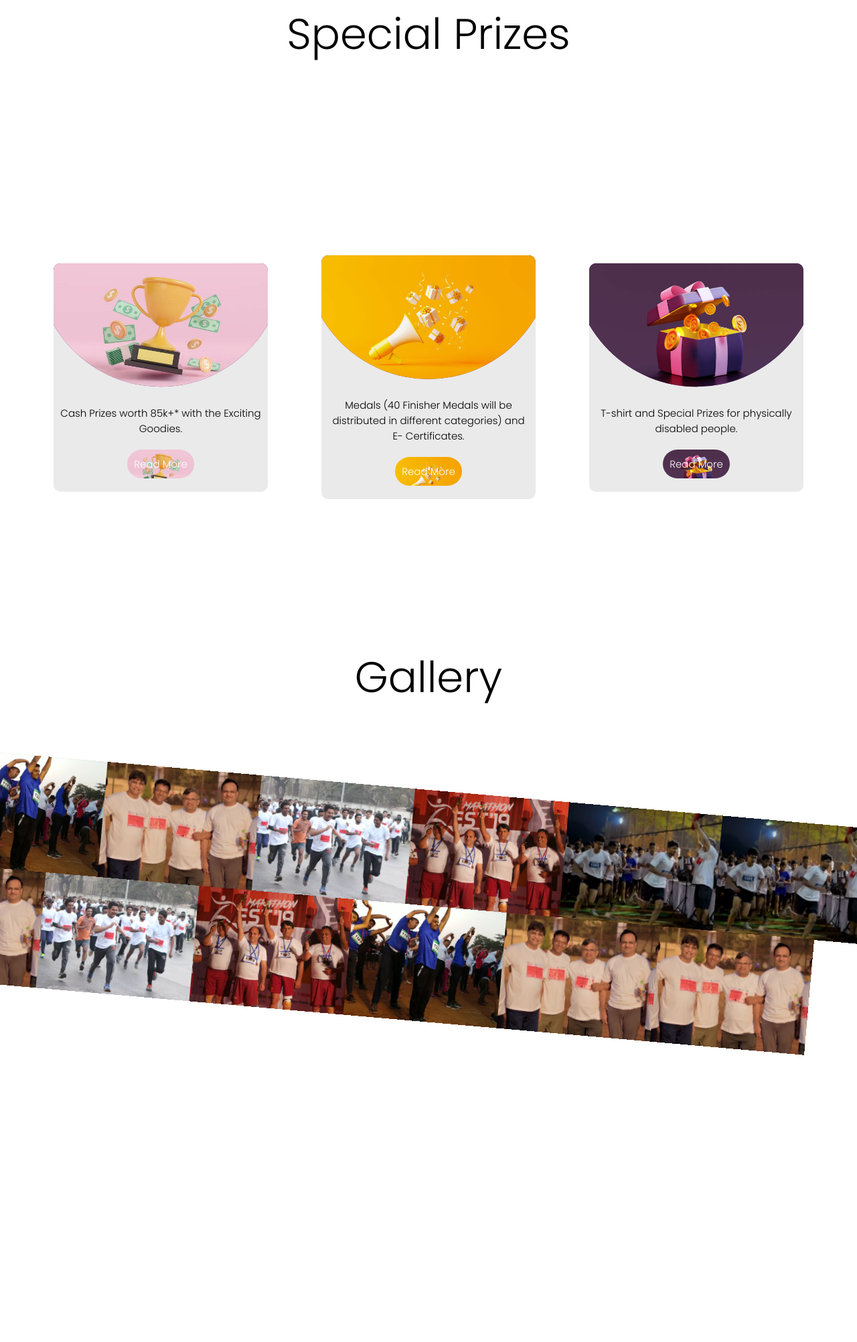
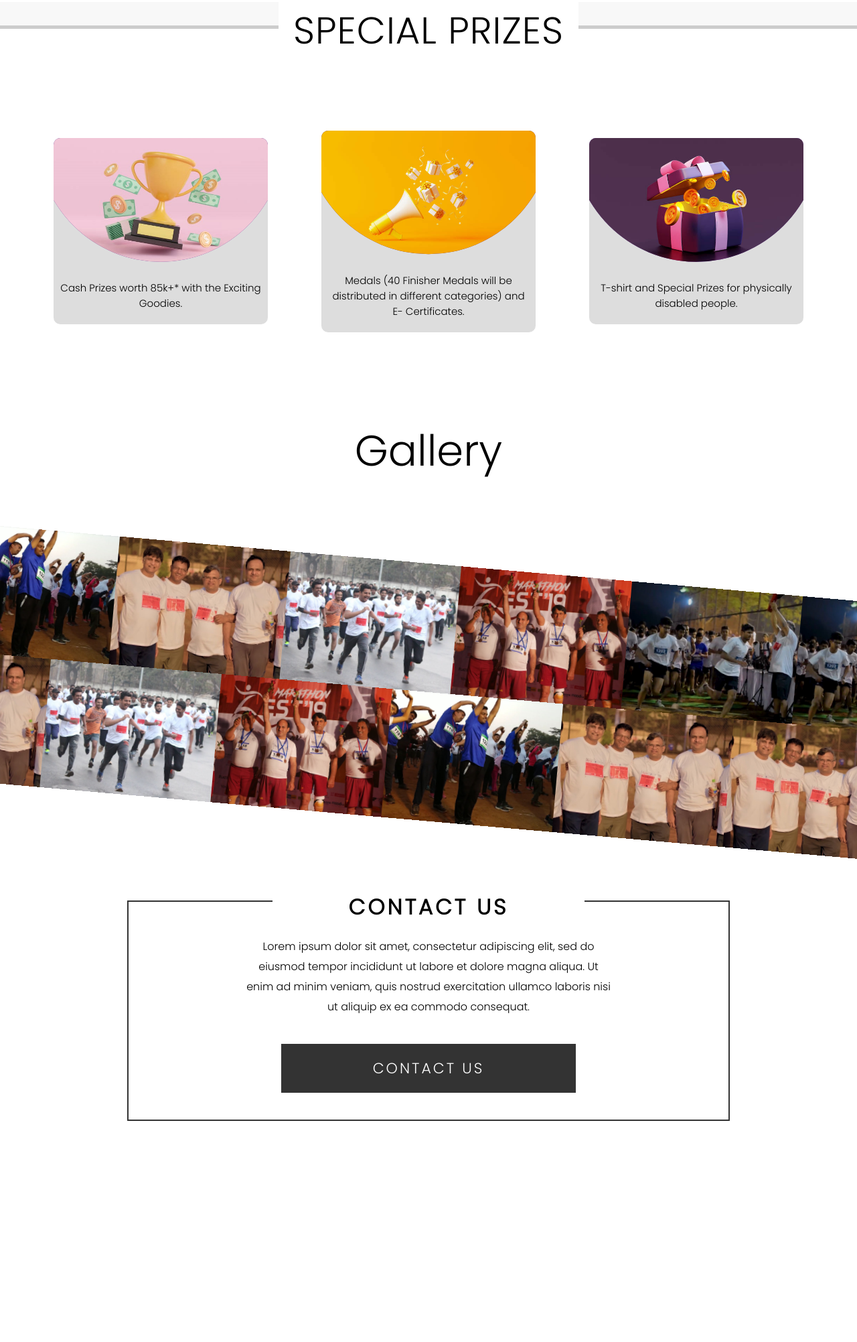
Before and after one commit to Gauri-takarkhede/Zest-Marathon-Page, a plain HTML site: page index.html in a window 1280 px wide. Shown: the part 797-2800 px from the top of the page at 67% size. After the commit the page ends 2470 px from the top, so only its background shows below. Drawn offline with nearby package versions, Linux system fonts and the light colour scheme; grey boxes are pictures that could not be loaded.

Commit message:
worked on responsiveness and insert sample footer

```diff
--- a/index.html
+++ b/index.html
@@ -8,7 +8,14 @@
     <link rel="stylesheet" href="style1.css" />
     <link rel="stylesheet" href="style2.css" />
     <link rel="stylesheet" href="style3.css" />
+    <link rel="stylesheet" href="style4.css" />
   </head>
+  <link
+    href="https://fonts.googleapis.com/css?family=PT+Sans:400,700"
+    rel="stylesheet"
+    type="text/css"
+  />
+  <meta name="viewport" content="width=device-width, initial-scale=1" />
   <body>
     <div class="wrapper">
       <div class="pattern"></div>
@@ -49,7 +56,6 @@
         <div class="circle"></div>
         <div class="info">
           <p>Cash Prizes worth 85k+* with the Exciting Goodies.</p>
-          <a href="">Read More</a>
         </div>
       </div>
       <div class="card">
@@ -59,14 +65,12 @@
             Medals (40 Finisher Medals will be distributed in different
             categories) and E- Certificates.
           </p>
-          <a href="">Read More</a>
         </div>
       </div>
       <div class="card">
         <div class="circle"></div>
         <div class="info">
           <p>T-shirt and Special Prizes for physically disabled people.</p>
-          <a href="">Read More</a>
         </div>
       </div>
     </div>
@@ -151,7 +155,19 @@
         </div>
       </div>
     </div>
-    <div style="height: calc(100vh - 25vw)"></div>
+
+    <div class="section">
+      <div class="top-border left"></div>
+      <div class="top-border right"></div>
+      <h1>CONTACT US</h1>
+      <p>
+        Lorem ipsum dolor sit amet, consectetur adipiscing elit, sed do eiusmod
+        tempor incididunt ut labore et dolore magna aliqua. Ut enim ad minim
+        veniam, quis nostrud exercitation ullamco laboris nisi ut aliquip ex ea
+        commodo consequat.
+      </p>
+      <a href="#">CONTACT US</a>
+    </div>
     <script src="https://unpkg.com/ionicons@4.5.5/dist/ionicons.js"></script>
     <script src="https://cdnjs.cloudflare.com/ajax/libs/gsap/2.1.3/TweenMax.min.js"></script>
     <script src="script.js"></script>
--- a/style2.css
+++ b/style2.css
@@ -7,7 +7,7 @@
 
 #container {
   width: 100%;
-  min-height: 100vh;
+  min-height: 70vh;
   /* background: linear-gradient(33deg, #202020, #484842);*/
   background-color: white;
   display: flex;
@@ -16,15 +16,38 @@
   flex-wrap: wrap;
   padding: 10px;
 }
-
+/*
 .prizeshead {
   height: 20%;
   text-align: center;
   font-size: 4rem;
+  align-items: center;
+
+}*/
+.prizeshead {
+  text-align: center;
+
+  text-transform: uppercase;
+  font-size: 3.5rem;
+  letter-spacing: 1px;
+
+  display: grid;
+  grid-template-columns: 1fr auto 1fr;
+  grid-template-rows: 2.5rem 0;
+  grid-gap: 22px;
 }
+
+.prizeshead:after,
+.prizeshead:before {
+  content: " ";
+  display: block;
+  border-bottom: 5px solid #ccc;
+  background-color: #f8f8f8;
+}
+
 .card {
   max-width: 20rem;
-  background-color: #8080802b;
+  background-color: #ddd;
   border-radius: 10px;
   margin: 10px;
   overflow: hidden;
--- a/style3.css
+++ b/style3.css
@@ -79,3 +79,89 @@ img {
     transform: translateX(-33.333333333333336%);
   }
 }
+
+@media (max-width: 1285px) {
+  .portrait-row > .portrait {
+    width: 20vw;
+  }
+}
+
+@media (max-width: 1250px) {
+  .portrait-row > .portrait {
+    width: 22vw;
+  }
+}
+
+@media (max-width: 1150px) {
+  .portrait-row > .portrait {
+    width: 24vw;
+  }
+}
+
+@media (max-width: 1050px) {
+  .portrait-row > .portrait {
+    width: 26vw;
+  }
+}
+
+@media (max-width: 950px) {
+  .portrait-row > .portrait {
+    width: 28vw;
+  }
+}
+
+@media (max-width: 850px) {
+  .portrait-row > .portrait {
+    width: 30vw;
+  }
+}
+
+@media (max-width: 800px) {
+  .portrait-row > .portrait {
+    width: 32vw;
+  }
+}
+@media (max-width: 750px) {
+  .portrait-row > .portrait {
+    width: 33vw;
+  }
+}
+
+@media (max-width: 700px) {
+  .portrait-row > .portrait {
+    width: 35vw;
+  }
+}
+
+@media (max-width: 650px) {
+  .portrait-row > .portrait {
+    width: 38vw;
+  }
+}
+@media (max-width: 630px) {
+  .portrait-row > .portrait {
+    width: 39vw;
+  }
+}
+@media (max-width: 600px) {
+  .portrait-row > .portrait {
+    width: 43vw;
+  }
+}
+@media (max-width: 570px) {
+  .portrait-row > .portrait {
+    width: 45vw;
+  }
+}
+
+@media (max-width: 530px) {
+  .portrait-row > .portrait {
+    width: 47vw;
+  }
+}
+
+@media (max-width: 500px) {
+  .portrait-row > .portrait {
+    width: 48vw;
+  }
+}
--- /dev/null
+++ b/style4.css
@@ -0,0 +1,95 @@
+* {
+  box-sizing: border-box;
+  margin: 0;
+  padding: 0;
+}
+/*
+body {
+  font-family: "PT Sans";
+  background-color: #ddd;
+  color: #333;
+}
+*/
+.section {
+  position: relative;
+  width: 900px;
+  max-width: 80%;
+  border: 2px solid #333;
+  border-top: none;
+  text-align: center;
+  margin: 60px auto;
+}
+
+.section h1 {
+  position: relative;
+  margin-top: -14px;
+  display: inline-block;
+  letter-spacing: 4px;
+}
+
+.top-border {
+  position: absolute;
+  height: 2px;
+  width: 24%;
+  background-color: #333;
+}
+
+.right {
+  right: 0;
+}
+
+.left {
+  left: 0;
+}
+
+@media (max-width: 685px) {
+  .top-border {
+    width: 18%;
+  }
+}
+
+.section p {
+  width: 61%;
+  margin: 20px auto 40px auto;
+  line-height: 30px;
+}
+
+.section a {
+  outline: 0;
+  display: inline-block;
+  padding: 20px;
+  margin-bottom: 40px;
+  width: 440px;
+  max-width: 80%;
+  background-color: #333;
+  color: #fff;
+  font-size: 22px;
+  letter-spacing: 3px;
+  transition: all 0.3s ease 0s;
+  -moz-transition: all 0.3s ease 0s;
+  -webkit-transition: all 0.3s ease 0s;
+}
+
+.section a:hover {
+  background-color: #1d222d;
+}
+
+.section a:link,
+.section a:visited,
+.section a:link:hover,
+.section a:visited:hover {
+  text-decoration: none;
+  color: #fff;
+}
+
+@media (max-width: 500px) {
+  .top-border {
+    display: none;
+  }
+  .section {
+    border-top: 2px solid #333;
+  }
+  .section h1 {
+    margin: 20px 6px;
+  }
+}
```
